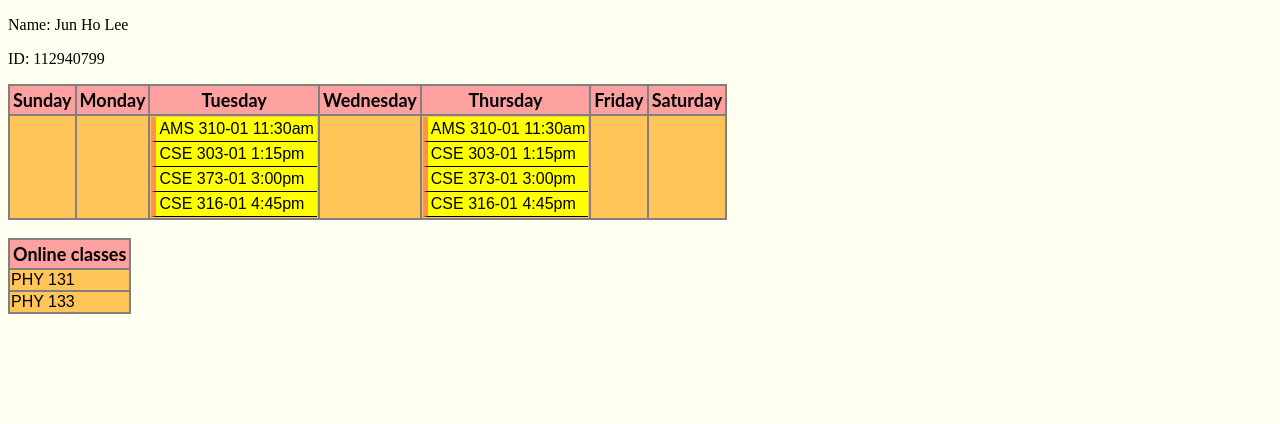
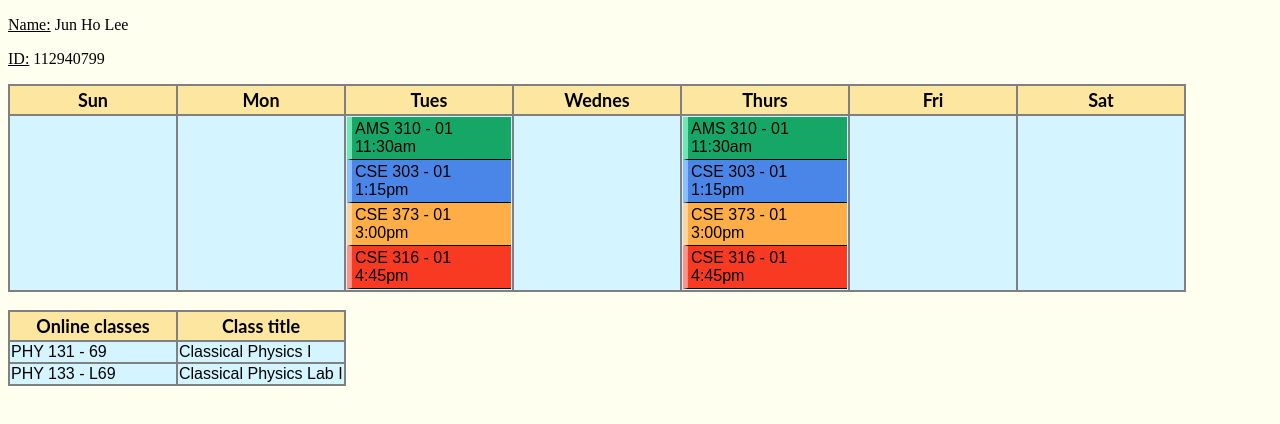
Before and after one commit to JunLee365/Semester-Class-Schedule, a plain HTML site: page index.html in a window 1280 px wide. Drawn offline with Linux system fonts and the light colour scheme.

Commit message:
HW#1 Update 4
- Added small details to the design made

```diff
--- a/index.html
+++ b/index.html
@@ -10,60 +10,70 @@
         table{
             background-color: gray;
         }
-        /*table th, td{
-
-        }*/
         table th{
-            background-color: rgb(253, 160, 160);
+            background-color: rgb(253, 231, 160);
             font-family: 'Lato', sans-serif;
             text-align: center;
             font-size: 18px;
             padding: 3px;
-
+            width: 160px;
         }
         table td{
-            background-color: rgb(255, 197, 89);
+            background-color: rgb(212, 245, 255);
             font-family: arial;
             text-align: left;
         }
         table div{
-            /*border-left: 1px solid black;*/
-            background-color: yellow;
-            border-left:5px solid rgb(255, 142, 89);
             border-bottom: 1px solid black;
             padding: 3px;
+        }
+        .c310{
+            background-color: rgb(22, 167, 102);
+            border-left: 5px solid rgb(114, 230, 178);
+        }
+        .c303{
+            background-color: rgb(73, 134, 231);
+            border-left: 5px solid rgb(145, 187, 255);
+        }
+        .c373{
+            background-color: rgb(255, 173, 70);
+            border-left: 5px solid rgb(255, 212, 160);
+        }
+        .c316{
+            background-color: rgb(248, 58, 34);
+            border-left: 5px solid rgb(255, 146, 132);
         }
     </style>
 </head>
 <body>
-    <p>Name: Jun Ho Lee<p>
-    <p>ID: 112940799</p>
+    <p><u>Name:</u> Jun Ho Lee<p>
+    <p><u>ID:</u> 112940799</p>
 
     <!-- table starts here-->
     <table id = "schedule">
         <!-- First Row: Days of Week-->
         <tr id = "day">
-            <th>Sunday</th>
-            <th>Monday</th>
-            <th>Tuesday</th>
-            <th>Wednesday</th>
-            <th>Thursday</th>
-            <th>Friday</th>
-            <th>Saturday</th>
+            <th>Sun</th>
+            <th>Mon</th>
+            <th>Tues</th>
+            <th>Wednes</th>
+            <th>Thurs</th>
+            <th>Fri</th>
+            <th>Sat</th>
         </tr>
         <!-- Second Row: Classes for each row-->
         <tr id = "classes">
             <td></td>
             <td></td>
-            <td><div>AMS 310-01 11:30am</div>
-                <div>CSE 303-01 1:15pm</div>
-                <div>CSE 373-01 3:00pm</div>
-                <div>CSE 316-01 4:45pm</div></td>
+            <td><div class = "c310">AMS 310 - 01 11:30am</div>
+                <div class = "c303">CSE 303 - 01 1:15pm</div>
+                <div class = "c373">CSE 373 - 01 3:00pm</div>
+                <div class = "c316">CSE 316 - 01 4:45pm</div></td>
             <td></td>
-            <td><div>AMS 310-01 11:30am</div>
-                <div>CSE 303-01 1:15pm</div>
-                <div>CSE 373-01 3:00pm</div>
-                <div>CSE 316-01 4:45pm</div></td>
+            <td><div class = "c310">AMS 310 - 01 11:30am</div>
+                <div class = "c303">CSE 303 - 01 1:15pm</div>
+                <div class = "c373">CSE 373 - 01 3:00pm</div>
+                <div class = "c316">CSE 316 - 01 4:45pm</div></td>
             <td></td>
             <td></td>
         </tr>
@@ -73,14 +83,16 @@
     <table>
         <tr>
             <th>Online classes</th>
+            <th>Class title</th>
         </tr>
         <tr>
-            <td>PHY 131</td>
+            <td>PHY 131 - 69</td>
+            <td>Classical Physics I</td>
         </tr>
         <tr>
-            <td>PHY 133</td>
+            <td>PHY 133 - L69</td>
+            <td>Classical Physics Lab I</td>
         </tr>
-
     </table>
 </body>
 </html>
```
